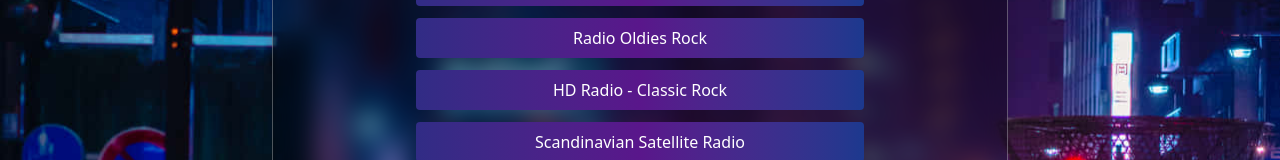
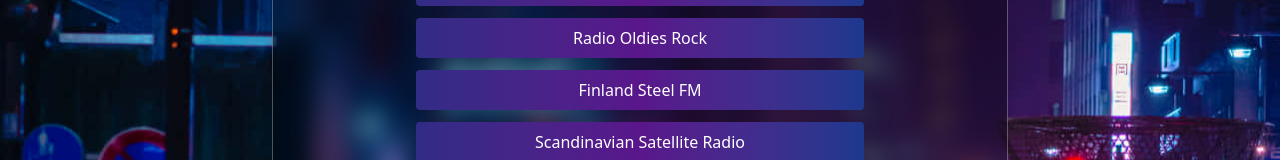
Before and after one commit to JOSEBARZOLA/radioNueva, a Next.js app: page / in a window 1280 px wide. Shown: the part 615-775 px from the top of the page. Built offline with nearby package versions, Linux system fonts and the light colour scheme.

Commit message:
actualizacionDeEnlaces

```diff
--- a/src/app/page.tsx
+++ b/src/app/page.tsx
@@ -2,11 +2,11 @@ import HomePage from './components/HomePage'
 
 const radios = [
   { name: "Rock and Pop", url: "https://27593.live.streamtheworld.com/ROCKANDPOPAAC.aac?dist=triton-widget&tdsdk=js-2.9&swm=false&lat=-32.9&long=-62.4&pname=tdwidgets&pversion=2.9&banners=300x250%2C728x90&burst-time=15&sbmid=ef4971d5-74a0-4e8c-bbed-02f3b606d2eb" },
-  { name: "ASPEN 102.3", url: "https://mdstrm.com/audio/60a2745ff943100826374a70/icecast.audio" },
+  { name: "ASPEN 102.3", url: "https://playerservices.streamtheworld.com/api/livestream-redirect/ASPEN.mp3" },
   { name: "Vorterix Rock", url: "https://ice2.edge-apps.net/radio1_high-20057.audio" },
   { name: "radio free rock", url: "https://radioserver11.profesionalhosting.com:19250/live" },
   { name: "Radio Oldies Rock", url: "https://ice4.abradio.cz/oldiesrock128.mp3" },
-  { name: "HD Radio - Classic Rock", url: "https://hdradioclassicrock-rfritschka.radioca.st/" },
+  { name: "Finland Steel FM", url: "https://ice6.securenetsystems.net/STEELFM?playSessionID=C638EBD7-F2C3-BEA9-1BE25B178A37D1E3" },
   { name: "Scandinavian Satellite Radio", url: "https://stream.scansat.no/scansat_hq" },
   { name: "Myrock Danmark", url: "https://live-bauerdk.sharp-stream.com/myrock_dk_mp3" },
   { name: "Radio Drunk Norway", url: "https://node-33.zeno.fm/kg271rdzgm0uv" },
```
